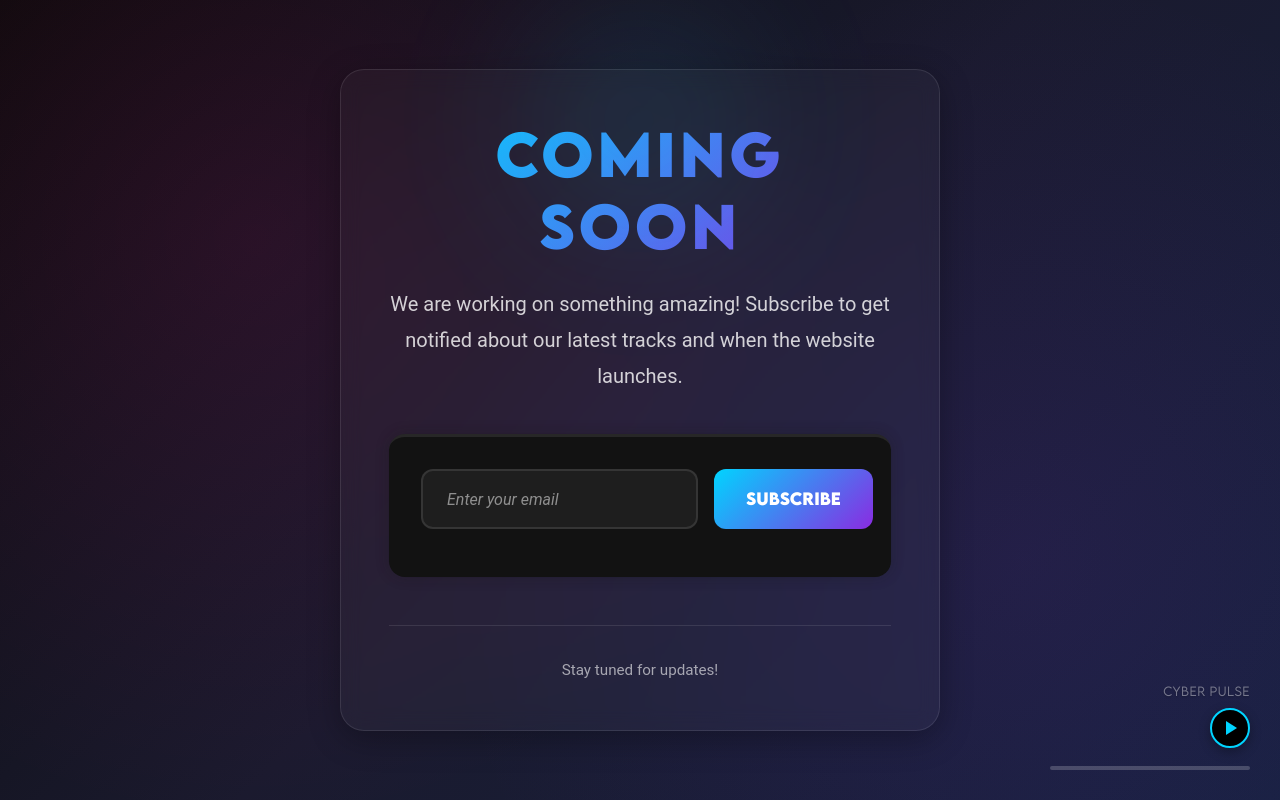
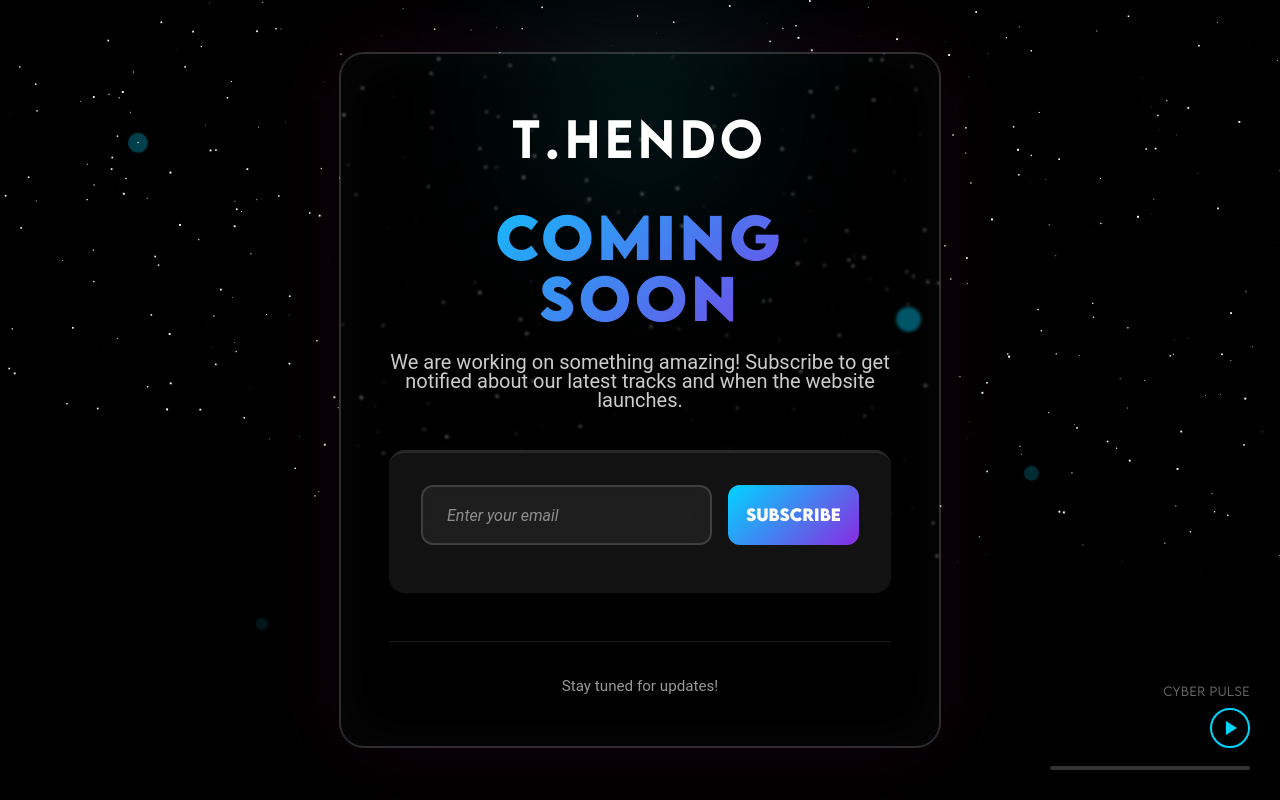
Before and after one commit to NikoDola/hendo, a Next.js app: page / in a window 1280 px wide. Built offline with nearby package versions, Linux system fonts and the light colour scheme; no server answers.

Commit message:
under done

```diff
--- a/src/app/globals.css
+++ b/src/app/globals.css
@@ -108,6 +108,7 @@ form {
   border-radius: 1rem;
   border-top: solid rgb(225, 225, 225, 0.1);
   box-shadow: 0 0 13px rgb(21, 21, 21, 0.3);
+  width: 100%;
 }
 
 button {
--- a/src/app/page.tsx
+++ b/src/app/page.tsx
@@ -2,6 +2,7 @@
 
 import { useState } from 'react';
 import './under-construction.css';
+import Logo from '@/components/client/Logo';
 
 export default function UnderConstruction() {
   const [email, setEmail] = useState('');
@@ -46,9 +47,13 @@ export default function UnderConstruction() {
   };
 
   return (
-    <div className="underConstructionContainer">
+    <div className="underConstructionContainer" style={{ background: 'transparent' }}>
       <div className="underConstructionContent">
         <div className="underConstructionGlow"></div>
+
+        <div className="underConstructionLogo">
+          <Logo size="3rem" />
+        </div>
 
         <h1 className="underConstructionTitle">
           Coming Soon
--- a/src/app/under-construction.css
+++ b/src/app/under-construction.css
@@ -3,37 +3,30 @@
   display: flex;
   align-items: center;
   justify-content: center;
-  background: linear-gradient(135deg, #0a0a0a 0%, #1a1a2e 50%, #16213e 100%);
+  background: none;
+
   padding: 2rem;
   position: relative;
-  overflow: hidden;
-}
-
-.underConstructionContainer::before {
-  content: '';
-  position: absolute;
-  top: 0;
-  left: 0;
-  right: 0;
-  bottom: 0;
-  background:
-    radial-gradient(circle at 20% 30%, rgba(255, 20, 147, 0.1) 0%, transparent 50%),
-    radial-gradient(circle at 80% 70%, rgba(138, 43, 226, 0.1) 0%, transparent 50%);
-  pointer-events: none;
 }
 
 .underConstructionContent {
   max-width: 600px;
   width: 100%;
+
   text-align: center;
   position: relative;
-  z-index: 1;
   padding: 3rem;
-  background: rgba(255, 255, 255, 0.03);
-  backdrop-filter: blur(10px);
+  background: transparent;
+
+  backdrop-filter: blur(1.8px);
+  -webkit-backdrop-filter: blur(1.8px);
   border-radius: 24px;
-  border: 1px solid rgba(255, 255, 255, 0.1);
-  box-shadow: 0 8px 32px rgba(0, 0, 0, 0.3);
+  border: 1px solid rgba(255, 255, 255, 0.18);
+  box-shadow: 0 8px 32px rgba(0, 0, 0, 0.5),
+    0 0 80px rgba(255, 20, 147, 0.1),
+    inset 0 0 60px rgba(255, 255, 255, 0.03);
+  outline: 1px solid rgba(255, 255, 255, 0.18);
+
 }
 
 .underConstructionGlow {
@@ -49,27 +42,33 @@
   pointer-events: none;
 }
 
+.underConstructionLogo {
+  margin-bottom: 2rem;
+  animation: fadeInUp 0.8s ease-out;
+}
+
 .underConstructionTitle {
   font-size: 3.5rem;
+  line-height: 3.85rem;
   font-weight: 800;
   background: linear-gradient(135deg, var(--theme-color), #8a2be2);
   -webkit-background-clip: text;
   -webkit-text-fill-color: transparent;
   background-clip: text;
   margin-bottom: 1.5rem;
-  animation: fadeInUp 0.8s ease-out;
+  animation: fadeInUp 0.8s ease-out 0.2s both;
 }
 
 .underConstructionText {
   font-size: 1.25rem;
   color: rgba(255, 255, 255, 0.8);
-  line-height: 1.8;
+  line-height: 1.2rem;
   margin-bottom: 2.5rem;
-  animation: fadeInUp 0.8s ease-out 0.2s both;
+  animation: fadeInUp 0.8s ease-out 0.4s both;
 }
 
 .underConstructionForm {
-  animation: fadeInUp 0.8s ease-out 0.4s both;
+  animation: fadeInUp 0.8s ease-out 0.6s both;
 }
 
 .underConstructionInputWrapper {
@@ -83,7 +82,9 @@
   padding: 1rem 1.5rem;
   font-size: 1rem;
   background: rgba(255, 255, 255, 0.05);
-  border: 2px solid rgba(255, 255, 255, 0.1);
+  backdrop-filter: blur(10px);
+  -webkit-backdrop-filter: blur(10px);
+  border: 2px solid rgba(255, 255, 255, 0.15);
   border-radius: 12px;
   color: white;
   outline: none;
@@ -98,7 +99,10 @@
 .underConstructionInput:focus {
   border-color: var(--theme-color);
   background: rgba(255, 255, 255, 0.08);
-  box-shadow: 0 0 0 3px rgba(255, 20, 147, 0.1);
+  backdrop-filter: blur(15px);
+  -webkit-backdrop-filter: blur(15px);
+  box-shadow: 0 0 0 3px rgba(255, 20, 147, 0.1),
+    0 0 20px rgba(255, 20, 147, 0.2);
 }
 
 .underConstructionInput:disabled {
@@ -107,6 +111,7 @@
 }
 
 .underConstructionButton {
+  width: 30%;
   padding: 1rem 2rem;
   font-size: 1rem;
   font-weight: 600;
@@ -118,6 +123,10 @@
   transition: all 0.3s ease;
   white-space: nowrap;
   font-family: inherit;
+  text-align: center;
+  display: flex;
+  align-items: center;
+  justify-content: center;
 }
 
 .underConstructionButton:hover:not(:disabled) {
@@ -158,7 +167,7 @@
   margin-top: 3rem;
   padding-top: 2rem;
   border-top: 1px solid rgba(255, 255, 255, 0.1);
-  animation: fadeInUp 0.8s ease-out 0.6s both;
+  animation: fadeInUp 0.8s ease-out 0.8s both;
 }
 
 .underConstructionFooter p {
@@ -171,6 +180,7 @@
     opacity: 0;
     transform: translateY(30px);
   }
+
   to {
     opacity: 1;
     transform: translateY(0);
@@ -181,6 +191,7 @@
   from {
     opacity: 0;
   }
+
   to {
     opacity: 1;
   }
@@ -198,10 +209,12 @@
 
   .underConstructionTitle {
     font-size: 2.5rem;
+    line-height: 2.75rem;
   }
 
   .underConstructionText {
     font-size: 1.1rem;
+    line-height: 1.2rem;
   }
 
   .underConstructionInputWrapper {
@@ -216,9 +229,11 @@
 @media (max-width: 480px) {
   .underConstructionTitle {
     font-size: 2rem;
+    line-height: 2.2rem;
   }
 
   .underConstructionText {
     font-size: 1rem;
+    line-height: 1.2rem;
   }
 }
```
